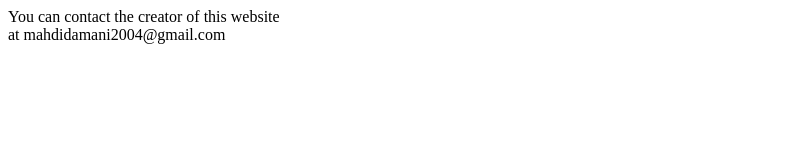
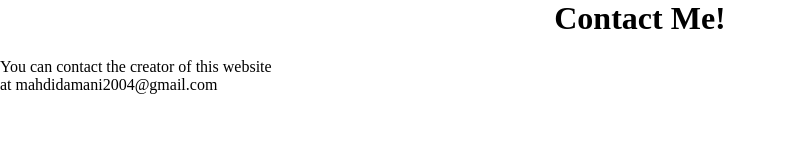
Before and after one commit to Mohammad1228/oragamiv2, a plain HTML site: page FollowUs.html in a window 1280 px wide. Shown: the whole page, without its empty margins (0-786 px from the left). Drawn offline with Linux system fonts and the light colour scheme.

Commit message:
Update FollowUs.html

```diff
--- a/FollowUs.html
+++ b/FollowUs.html
@@ -1,9 +1,20 @@
 <!DOCTYPE html2>
 <html>
+ <head>
+ <link rel="stylesheet" type="text/css" href="Style.css"/>
+ <title>Follow me</title>
+ </head>
+ <body>
+  <h1>
+   Contact Me!
+  </h1>
+
+
+
  <p>You can contact the creator of this website </br>
 at mahdidamani2004@gmail.com
 </p>
-
+</body>
 
 
 
```
